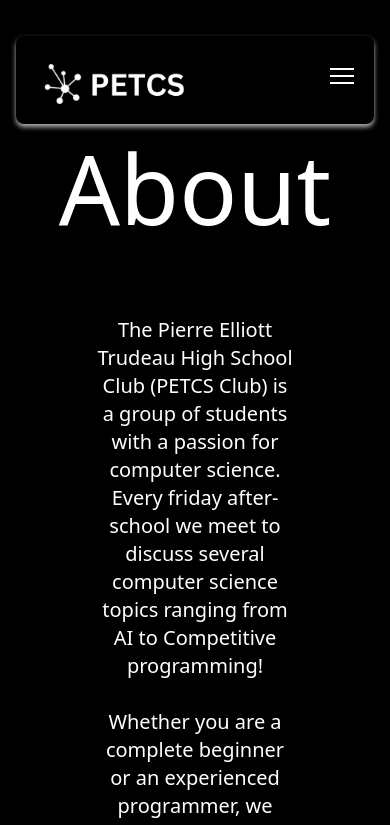
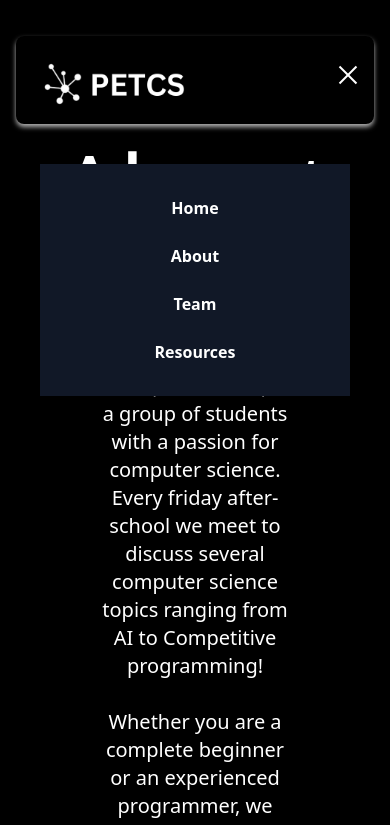
Before and after one commit to leekycauldron/petcs-site, a website: page about.html in a window 390 px wide. Both pictures are taken after a click on the button 342 px from the left and 80 px from the top of the page. Shown: the top 825 px of the page. Drawn offline with Linux system fonts and the light colour scheme.

Commit message:
fixed hamburger on other pages

```diff
--- a/about.html
+++ b/about.html
@@ -133,5 +133,7 @@
             </div>
         </div>
     </footer>
+
+    <script src="js/menu.js"></script>
 </body>
 </html>
--- /dev/null
+++ b/js/menu.js
@@ -0,0 +1,7 @@
+const btn = document.getElementById("menu-btn");
+const menu = document.getElementById("menu");
+
+btn.addEventListener("click", () => {
+    btn.classList.toggle("open");
+    menu.classList.toggle("active");
+});
```
Also changed, not shown: resources.html (+2 -0 lines), output.css.
